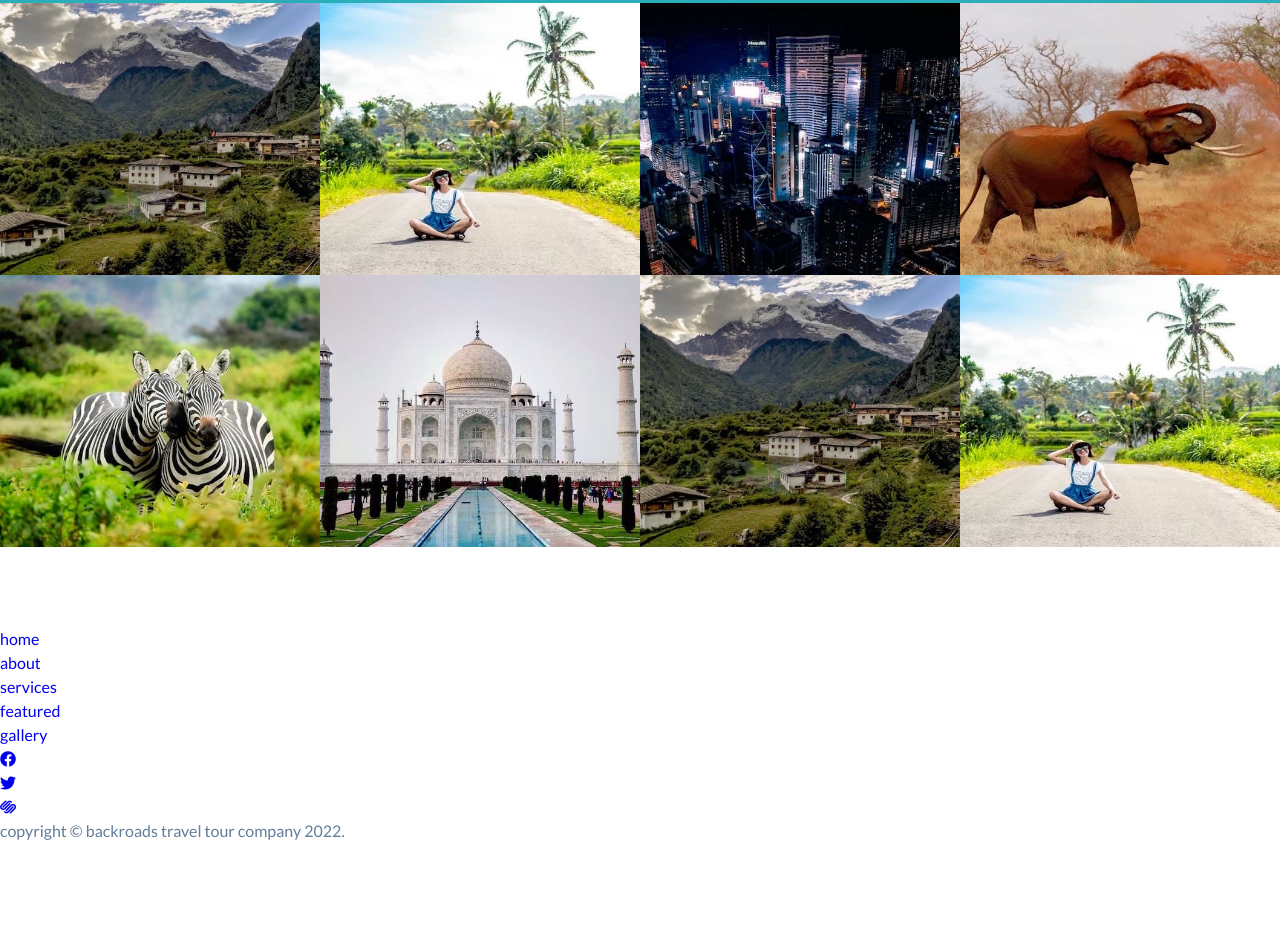
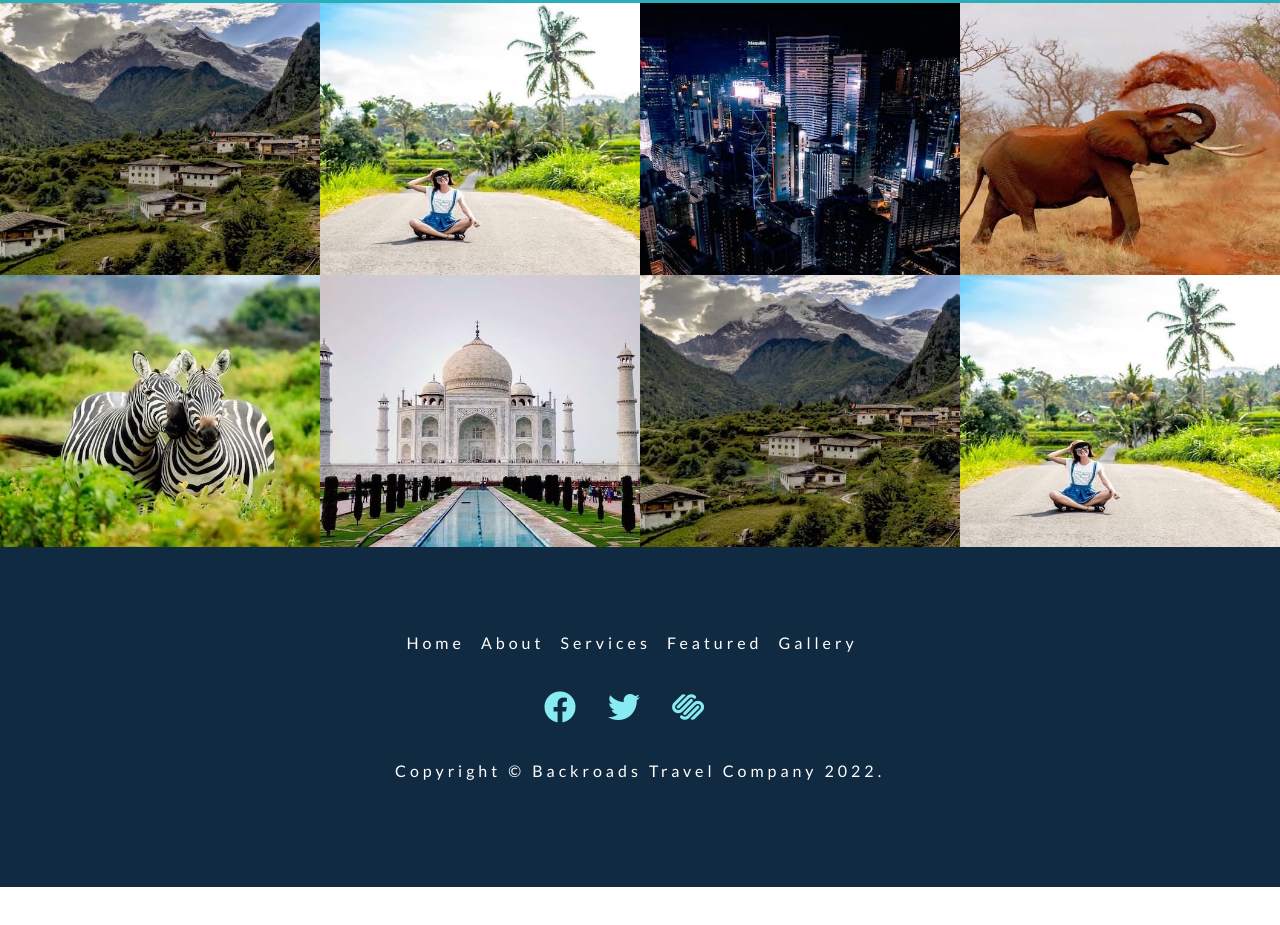
Before and after one commit to stormymayday/BackRoads, a plain HTML site: page index.html in a window 1280 px wide. Shown: the part 3369-4294 px from the top of the page. After the commit the page ends 4256 px from the top, so only its background shows below. Drawn offline with Linux system fonts and the light colour scheme.

Commit message:
Styled the footer section.

```diff
--- a/css/styles.css
+++ b/css/styles.css
@@ -637,3 +637,52 @@ Gallery
 Footer
 ===============
 */
+.footer {
+  background-color: var(--clr-grey-1);
+  text-align: center;
+  padding-left: 2rem;
+  padding-right: 2rem;
+}
+
+.footer-links,
+.footer-icons {
+  display: flex;
+  flex-wrap: wrap;
+  justify-content: center;
+  margin-bottom: 1.5rem;
+}
+
+.footer-links {
+  line-height: 2;
+}
+
+.footer-link {
+  color: var(--clr-white);
+  text-transform: capitalize;
+  font-size: 1rem;
+  margin-right: 1rem;
+  letter-spacing: var(--spacing);
+  transition: var(--transition);
+}
+
+.footer-link:hover {
+  color: var(--clr-primary-5);
+}
+
+.footer-icon {
+  font-size: 2rem;
+  margin-right: 2rem;
+  color: var(--clr-primary-8);
+  transition: var(--transition);
+}
+
+.footer-icon:hover {
+  color: var(--clr-primary-5);
+}
+
+.copyright {
+  text-transform: capitalize;
+  letter-spacing: var(--spacing);
+  color: var(--clr-white);
+  line-height: 2;
+}
--- a/index.html
+++ b/index.html
@@ -492,7 +492,7 @@
 
             <!-- squarespace icon -->
             <li>
-                <a href="https://www.facebook.com" target="_blank" class="footer-icon">
+                <a href="https://www.squarespace.com" target="_blank" class="footer-icon">
                     <i class="fab fa-squarespace"></i>
                 </a>
             </li>
@@ -503,7 +503,7 @@
 
         <!-- copyright -->
         <p class="copyright">
-            copyright &copy; backroads travel tour company <span id="date"></span>.
+            copyright &copy; backroads travel company <span id="date"></span>.
         </p>
         <!-- end of copyright -->
 
```
